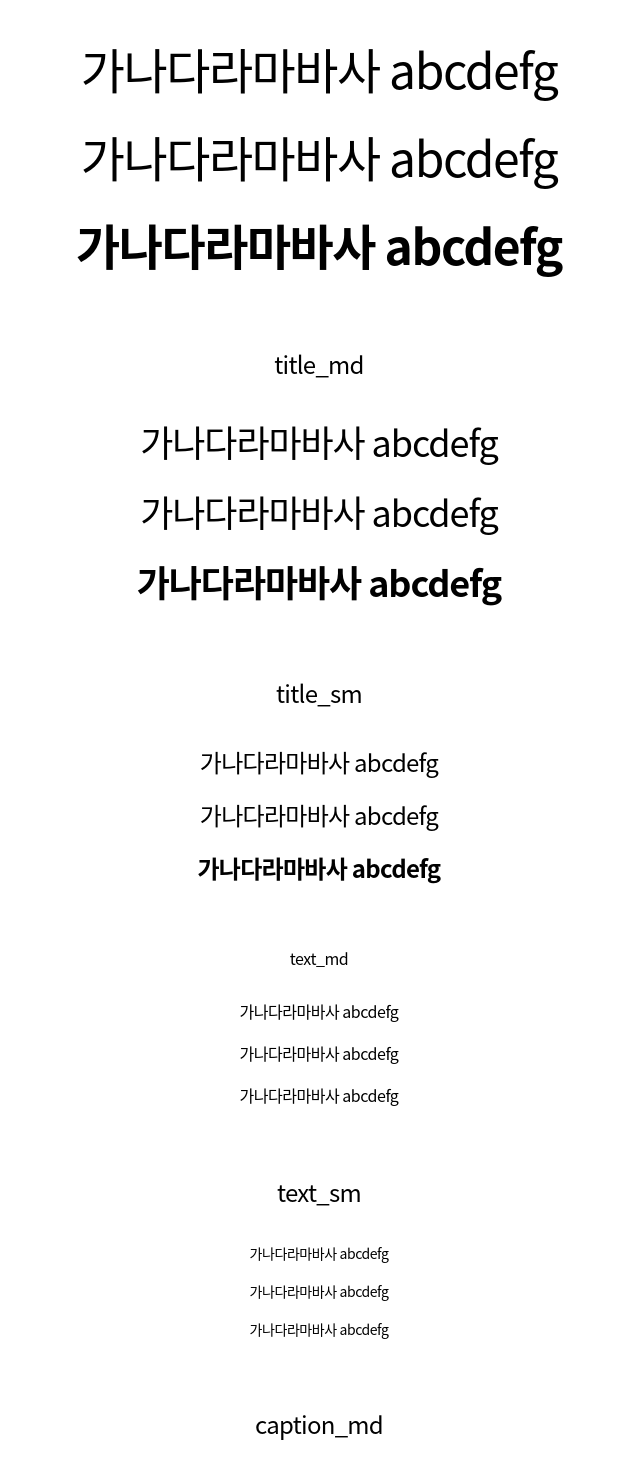
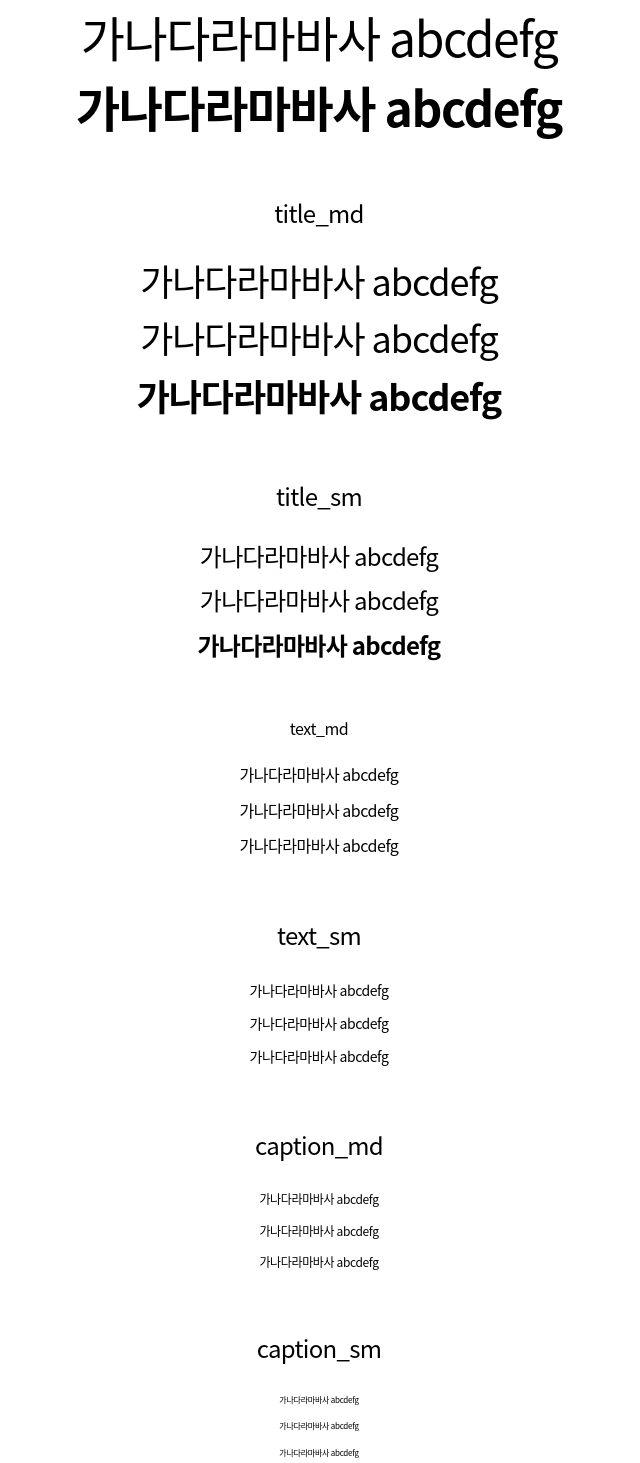
Before and after one commit to ISEGYE-Universe/frontend, a Next.js app: page /font-test in a window 1280 px wide. Shown: the part 667-2130 px from the top of the page, without its empty margins (321-961 px from the left). Built offline with nearby package versions, Linux system fonts and the light colour scheme.

Commit message:
feat: :sparkles: 모든 폰트 스타일의 default line-height를 100으로 지정

```diff
--- a/src/styles/Font.ts
+++ b/src/styles/Font.ts
@@ -72,130 +72,151 @@ export const MainTitleLight = css`
   ${fontFamily}
   ${fontWeightMedium}
   ${fontSizeMainTitle}
+  ${lineHeight}
 `
 export const MainTitleRegular = css`
   ${fontFamily}
   ${fontWeightBold}
   ${fontSizeMainTitle}
+  ${lineHeight}
 `
 export const MainTitleBold = css`
   ${fontFamily}
   ${fontWeightBlack}
   ${fontSizeMainTitle}
+  ${lineHeight}
 `
 // title_lg
 export const TitleLgLight = css`
   ${fontFamily}
   ${fontWeightDemiLight}
   ${fontSizeTitleLg}
+  ${lineHeight}
 `
 export const TitleLgRegular = css`
   ${fontFamily}
   ${fontWeightMedium}
   ${fontSizeTitleLg}
+  ${lineHeight}
 `
 export const TitleLgBold = css`
   ${fontFamily}
   ${fontWeightBlack}
   ${fontSizeTitleLg}
+  ${lineHeight}
 `
 // title_md
 export const TitleMdLight = css`
   ${fontFamily}
   ${fontWeightLight}
   ${fontSizeTitleMd}
+  ${lineHeight}
 `
 export const TitleMdRegular = css`
   ${fontFamily}
   ${fontWeightRegular}
   ${fontSizeTitleMd}
+  ${lineHeight}
 `
 export const TitleMdBold = css`
   ${fontFamily}
   ${fontWeightBold}
   ${fontSizeTitleMd}
+  ${lineHeight}
 `
 // title_sm
 export const TitleSmLight = css`
   ${fontFamily}
   ${fontWeightLight}
   ${fontSizeTitleSm}
+  ${lineHeight}
 `
 export const TitleSmRegular = css`
   ${fontFamily}
   ${fontWeightRegular}
   ${fontSizeTitleSm}
+  ${lineHeight}
 `
 export const TitleSmBold = css`
   ${fontFamily}
   ${fontWeightBold}
   ${fontSizeTitleSm}
+  ${lineHeight}
 `
 // text_md
 export const TextMdLight = css`
   ${fontFamily}
   ${fontWeightThin}
   ${fontSizeTextMd}
+  ${lineHeight}
 `
 export const TextMdRegular = css`
   ${fontFamily}
   ${fontWeightDemiLight}
   ${fontSizeTextMd}
+  ${lineHeight}
 `
 export const TextMdBold = css`
   ${fontFamily}
   ${fontWeightRegular}
   ${fontSizeTextMd}
+  ${lineHeight}
 `
 // text_sm
 export const TextSmLight = css`
   ${fontFamily}
   ${fontWeightThin}
   ${fontSizeTextSm}
+  ${lineHeight}
 `
 export const TextSmRegular = css`
   ${fontFamily}
   ${fontWeightDemiLight}
   ${fontSizeTextSm}
+  ${lineHeight}
 `
 export const TextSmBold = css`
   ${fontFamily}
   ${fontWeightRegular}
   ${fontSizeTextSm}
+  ${lineHeight}
 `
 // caption_md
 export const CaptionMdLight = css`
   ${fontFamily}
   ${fontWeightThin}
   ${fontSizeCaptionMd}
+  ${lineHeight}
 `
 export const CaptionMdRegular = css`
   ${fontFamily}
   ${fontWeightRegular}
   ${fontSizeCaptionMd}
+  ${lineHeight}
 `
 export const CaptionMdBold = css`
   ${fontFamily}
   ${fontWeightMedium}
   ${fontSizeCaptionMd}
+  ${lineHeight}
 `
 // caption_sm
 export const CaptionSmLight = css`
   ${fontFamily}
   ${fontWeightLight}
   ${fontSizeCaptionSm}
+  ${lineHeight}
 `
 export const CaptionSmRegular = css`
   ${fontFamily}
   ${fontWeightDemiLight}
   ${fontSizeCaptionSm}
+  ${lineHeight}
 `
 export const CaptionSmBold = css`
   ${fontFamily}
   ${fontWeightRegular}
   ${fontSizeCaptionSm}
-`
-export const LineHeight = css`
   ${lineHeight}
 `
 export const AlignJustify = css`
```
